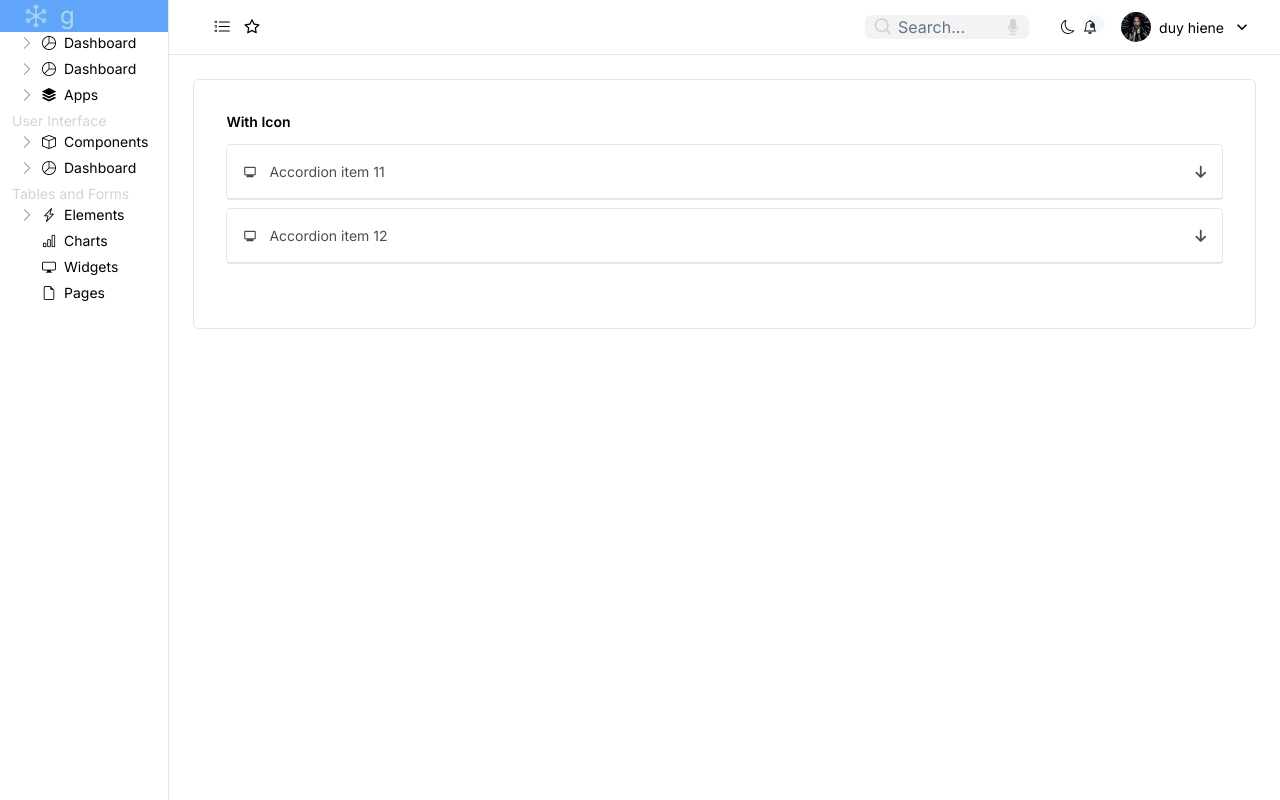
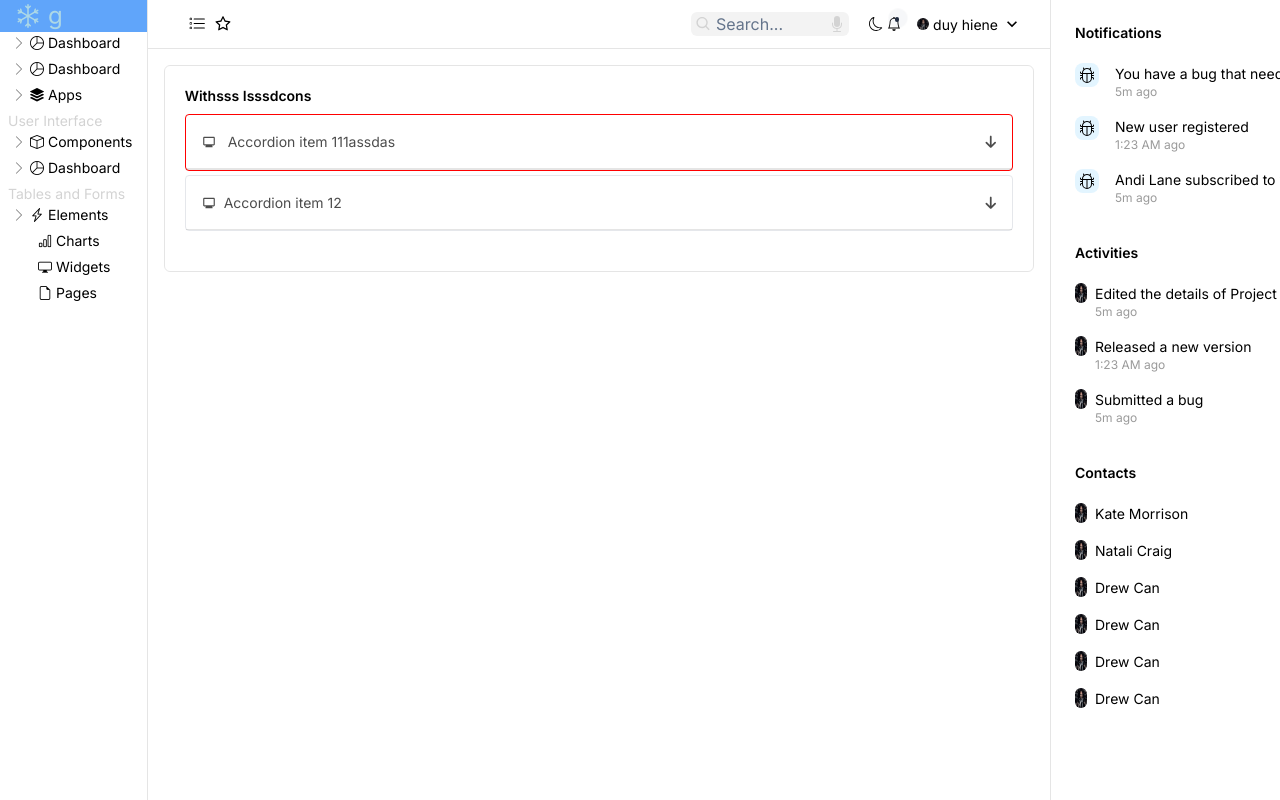
Before and after one commit to hiennd482/pratice-web-reactjs, a React (Create React App) app: page /reports in a window 1280 px wide. Built offline with nearby package versions, Linux system fonts and the light colour scheme.

Commit message:
'fix_absolute'

```diff
--- a/src/App.js
+++ b/src/App.js
@@ -35,7 +35,9 @@ function App() {
           </div>
         </div>
 
-        <div className="">{/* <Rightbar /> */}</div>
+        <div className="">
+          <Rightbar />
+        </div>
       </div>
     );
   };
--- a/src/components/navbar/Navbar.jsx
+++ b/src/components/navbar/Navbar.jsx
@@ -83,31 +83,33 @@ export default function Navbar() {
       <div className="flex items-center gap-4 cursor-pointer">
         {/* search */}
         <div
-          className={`md:flex hidden lg:flex  items-center rounded-md bg-lightwhite lg:px-1 `}
+          className={`md:flex hidden lg:flex  text-[10px] items-center rounded-md bg-lightwhite lg:px-1 `}
         >
           <BiSearch
-            className={`text-[lightgray] text-2xl pr-[3px] cursor-pointer float-left`}
+            className={`text-[lightgray] text-xl pr-[3px] cursor-pointer float-left`}
           ></BiSearch>
           <input
             type={"search"}
             placeholder="Search..."
-            className={`text-base bg-transparent hidden md:block lg:block lg:w-9 pl-[1px] placeholder:text-darkbluea focus:outline-none`}
+            className={`text-base bg-transparent  hidden md:block lg:block lg:w-full max-w-[110px] pl-[1px] placeholder:text-darkbluea focus:outline-none`}
           />
           <BsFillMicFill
-            className={`text-[lightgray] hover:text-black text-2xl pl-1 cursor-pointer float-left`}
+            className={`text-[lightgray] hover:text-black text-xl pl-1 cursor-pointer float-left`}
           ></BsFillMicFill>
         </div>
         <div>
-          <div className="flex justify-around">
+          <div className="flex justify-around ">
             <BsMoon className="mx-1"></BsMoon>
-            <BsBell></BsBell>
-            <span class="absolute flex h-1 top-[23px] right-[180px] w-1">
-              <span class="relative inline-flex rounded-full h-[5px] w-[5px] bg-verydark"></span>
-              <span class="animate-ping absolute bottom-[2px] inline-flex h-[10px] w-[10px] rounded-full bg-darkbluea opacity-75"></span>
-            </span>
+            <div className="relative">
+              <BsBell></BsBell>
+              <span class="absolute flex h-1 top-[0px] right-[2px] w-1">
+                <span class="relative inline-flex rounded-full h-[5px] w-[5px] bg-verydark"></span>
+                <span class="animate-ping absolute bottom-[-2px] right-[-4px] inline-flex h-[10px] w-[10px] rounded-full bg-darkbluea opacity-75"></span>
+              </span>
+            </div>
           </div>
         </div>{" "}
-        <div ref={menuRef}>
+        <div ref={menuRef} className="relative">
           <div
             className="flex items-center gap-1"
             onClick={() => setOpen(!open)}
@@ -120,7 +122,7 @@ export default function Navbar() {
             className={`
         ${open ? "active" : "inactive"}
 
-             " bg-white animate-spin fixed px-2 top-[61px] w-[13%] rounded right-5 z-10 border transform opacity-100 scale-100 shadow-lg shadow-indigo-500/40"
+             " bg-white  absolute px-2 top-[35px] w-[170px] min-w-fit rounded right-1 z-10 border transform opacity-100 scale-100 shadow-lg shadow-indigo-500/40"
 
         `}
           >
--- a/src/pages/home/Home.jsx
+++ b/src/pages/home/Home.jsx
@@ -17,8 +17,12 @@ function Home() {
       <div className="flex">
         <div className="grid grid-cols-1 w-full sm:grid-cols-2 md:grid-cols-3 lg:grid-cols-4 gap-[1.24rem]">
           {" "}
-          <Content></Content>
-          <Content></Content>
+          <div className="hover:animate-wiggle">
+            <Content></Content>
+          </div>
+          <div className="hover:animate-fadene">
+            <Content></Content>
+          </div>
           <Content></Content>
           <Content></Content>
         </div>
--- a/src/pages/report/Report.jsx
+++ b/src/pages/report/Report.jsx
@@ -2,7 +2,7 @@ import React, { useEffect } from "react";
 import { MdMonitor } from "react-icons/md";
 import { BsArrowDown } from "react-icons/bs";
 
-import "./Report.scss";
+// import "./Report.scss";
 
 function Report() {
   useEffect(() => {
@@ -25,14 +25,29 @@ function Report() {
           header.querySelector(".fas").classList.remove("fa-arrow-down");
           header.querySelector(".fas").classList.add("fa-arrow-up");
           header.parentElement.classList.remove("text-black/70");
-          header.parentElement.classList.remove("border-b-0");
+          // header.parentElement.classList.remove("border-t-0");
+          header.parentElement
+            .querySelector(".test")
+            .classList.add("duration-300");
+          // header.parentElement
+          //   .querySelector(".accordion-content")
+          //   .classList.remove("hidden");
         } else {
           console.log("click accordion2", accordionHeader);
           accordionContent.style.maxHeight = `0px`;
           header.querySelector(".fas").classList.add("fa-arrow-down");
           header.querySelector(".fas").classList.remove("fa-arrow-up");
           header.parentElement.classList.add("text-black/70");
-          header.parentElement.classList.add("border-b-0");
+          // header.parentElement.classList.add("border-t-0");
+          // header.parentElement
+          //   .querySelector(".accordion-content")
+          //   .classList.add("border-t-[50px]");
+          // header.parentElement
+          //   .querySelector(".accordion-content")
+          //   .classList.add("hidden");
+          header.parentElement
+            .querySelector(".test")
+            .classList.add("duration-300");
         }
       });
     });
@@ -42,26 +57,27 @@ function Report() {
   return (
     <div className="border  border-black/10 p-5 rounded-md m-2 sm:m-[10px] lg:m-4">
       <div className="mb-2 lg:mb-5">
-        <p className="text-sm font-semibold mb-2">With Icon</p>
+        <p className="text-sm font-semibold mb-2">Withsss Isssdcons</p>
         <div className="mb-1">
-          <div className=" transition border  rounded text-black/70">
+          <div className=" transition border border-[red] rounded text-black/70 ">
             <div className="accordion-header transition ">
               <button
                 type="button"
                 className=" flex text-[14px] justify-between items-center p-[1rem]  w-full "
               >
-                <div className="flex items-center ">
-                  <MdMonitor className="mr-2"></MdMonitor>
-                  Accordion item 11
+                <div className="flex items-center tes duration-300 ">
+                  <MdMonitor className="mr-3"></MdMonitor>
+                  Accordion item 111assdas
                 </div>
                 <i class="fas fa-arrow-down"></i>
               </button>
             </div>
 
-            <div className="accordion-content text-black text-sm overflow-hidden pt-0 border-t max-h-0 border-black/10">
+            <div className="accordion-content test text-black text-sm overflow-hidden pt-0 border max-h-0 border-black/10">
               <p className="p-[1rem] ">
-                Lorem ipsum dolor sit amet, consectetur adipisicinf elit, sed do
-                eiusmod tempor incididunt ut labore et dolore magna aliqua. Ut
+                Lorem ipssum dolor sitss amet, conssecstedturs adipisicinf elit,
+                sed do eiusmod tempor incidisdunt ut labore et dolore magna
+                aliqua. Utss
               </p>
             </div>
           </div>
@@ -81,12 +97,24 @@ function Report() {
               </button>
             </div>
 
-            <div className="accordion-content text-black text-sm overflow-hidden pt-0 border-t max-h-0 border-black/10">
+            <div className="accordion-content  overflow-hidden text-black text-sm  pt-0 border-t  max-h-0 border-black/10">
               <p className="p-[1rem] ">
-                Lorem ipsum dolor sit amet, consectetur adipisicinf elit, sed do
-                eiusmod tempor incididunt ut labore et dolore magna aliqua. Utdd
+                Lorem ipsum dolor sssits samet, consectetur adipisicinsf elit,s
+                sed doa eiusmod tempor incidisdunt ut labore et dolore magna
+                aliqua. Utdd
               </p>
             </div>
+
+            {/* <div className=" overflow-hidden" hidden>
+              <div className="accordion-content text-black text-sm pt-0 max-h-0 border-black/10">
+                <div className="bg-black/10 h-[1px]"></div>
+                <p className="p-[1rem] ">
+                  Lorem ipsum dolor sssits samet, consectetur adipisicinsf
+                  elit,s sed doa eiusmod tempor incidisdunt ut labore et dolore
+                  magna aliqua. Utdd
+                </p>
+              </div>
+            </div> */}
           </div>
         </div>
       </div>
--- a/src/pages/testdata/renderdata.jsx
+++ b/src/pages/testdata/renderdata.jsx
@@ -1,5 +1,5 @@
 import React, { useEffect, useState, useRef } from "react";
-import "./index.scss";
+// import "./index.scss";
 const test = () => {};
 function Renderdata() {
   // const clickRef = useRef();
@@ -108,7 +108,7 @@ function Renderdata() {
           <div class="transition hover:bg-indigo-50">
             <div class="accordion-header cursor-pointer transition flex space-x-5 px-5 items-center h-16">
               <i class="fas fa-plus"></i>
-              <h3>Chamber reached do he nothing be?</h3>
+              <h3>Chamber reached do he nothings be?</h3>
             </div>
 
             <div class="accordion-content px-5 pt-0 overflow-hidden max-h-0">
--- a/tailwind.config.js
+++ b/tailwind.config.js
@@ -12,38 +12,59 @@ module.exports = {
         verydark: "#1e293b",
         softblue: "#60a5fa",
       },
+      // transitionProperty: {
+      //   height: "40px",
+      //   spacing: "3px, 4px",
+      // },
+
       animation: {
         wiggle: "wiggle 1s ease-in-out infinite",
+        fadene: "fadene 2s ease-in-out 1",
       },
-      width: {
-        128: "32rem",
-        1: "10px",
-        2: "20px",
-        3: "30px",
-        4: "40px",
-        5: "50px",
-        6: "60px",
-        7: "70px",
-        8: "80px",
-        9: "100px",
-        10: "120px",
+      keyframes: {
+        wiggle: {
+          "0%, 100%": { transform: "rotate(-3deg)" },
+          "50%": { transform: "rotate(3deg)" },
+        },
+        fadene: {
+          "0%": {
+            opacity: `0`,
+          },
+          "100%": {
+            opacity: `1`,
+          },
+        },
       },
+
+      // width: {
+      //   128: "32rem",
+      //   1: "10px",
+      //   2: "20px",
+      //   3: "30px",
+      //   4: "40px",
+      //   5: "50px",
+      //   6: "60px",
+      //   7: "70px",
+      //   8: "80px",
+      //   9: "100px",
+      //   10: "120px",
+      // },
     },
-    spacing: {
-      0: "0px",
-      0.5: "5px",
-      1: "8px",
-      2: "12px",
-      3: "16px",
-      4: "24px",
-      5: "32px",
-      6: "48px",
-      7: "52px",
-      8: "58px",
-      9: "62px",
-      10: "84px",
-      11: "100px",
-    },
+    // spacing: {
+    //   0: "0px",
+    //   0.5: "5px",
+    //   1: "8px",
+    //   2: "12px",
+    //   3: "16px",
+    //   4: "24px",
+    //   5: "32px",
+    //   6: "48px",
+    //   7: "52px",
+    //   8: "58px",
+    //   9: "62px",
+    //   10: "84px",
+    //   11: "100px",
+    // },
     // width: {
     //   5: "50%",
     // },
```
